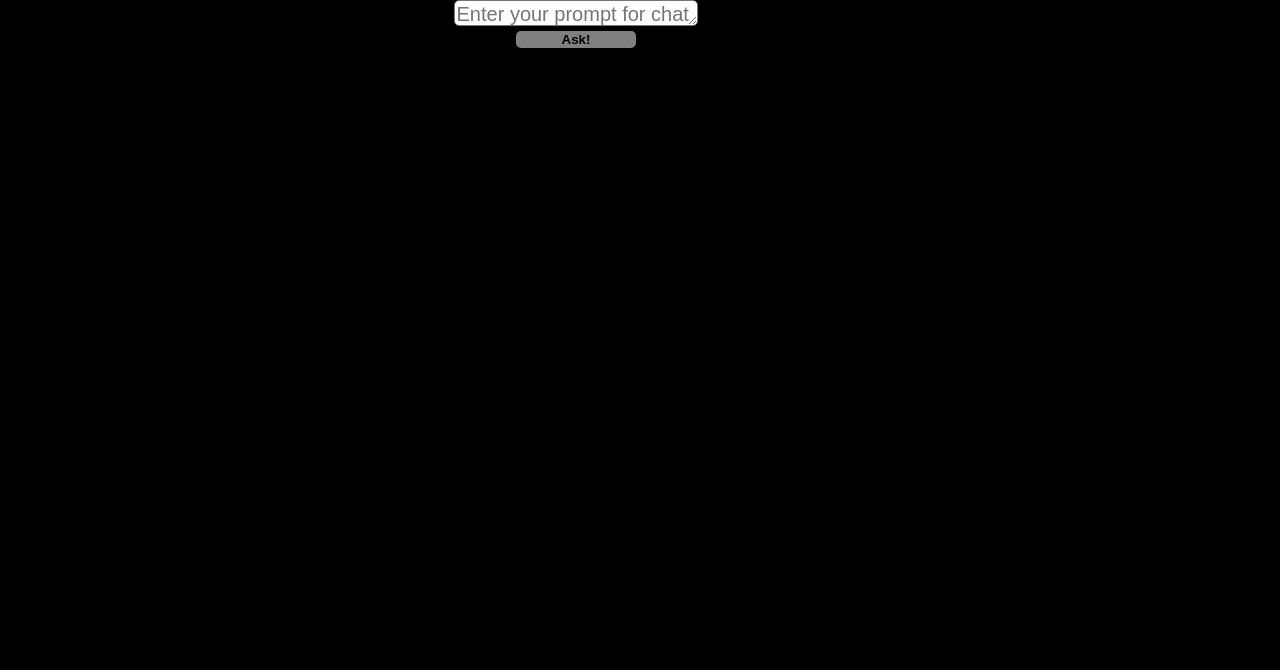
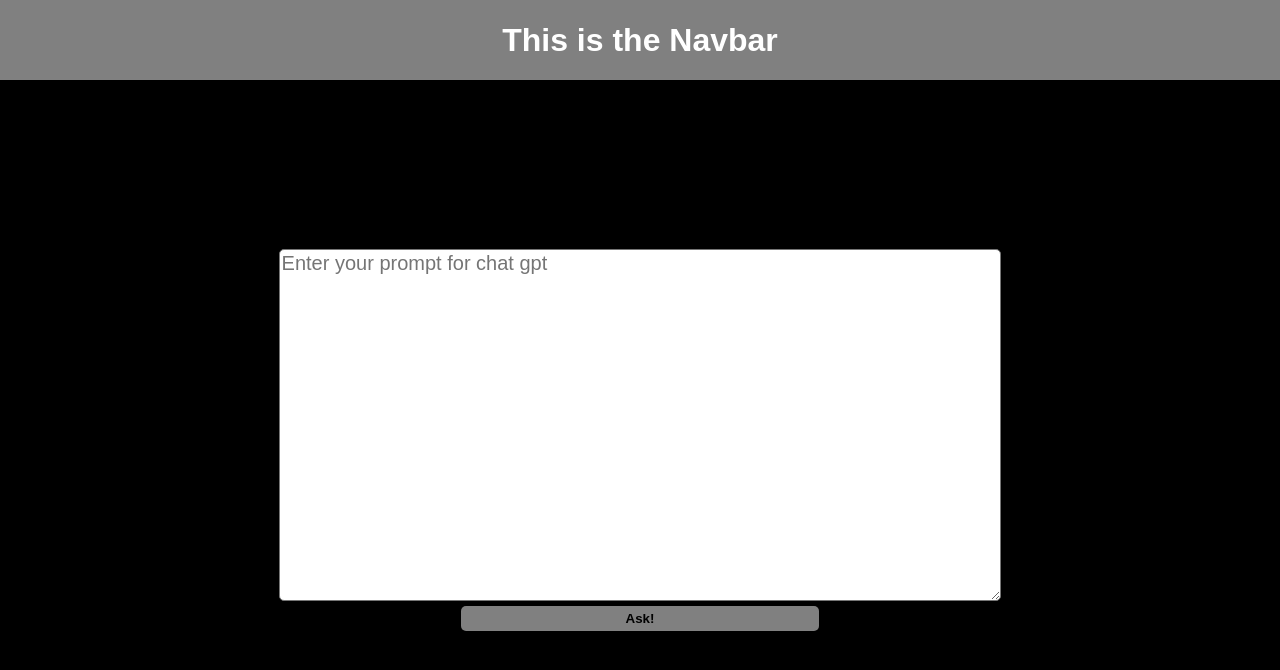
Before and after one commit to aadhikeaswar/disease-management, a React (Create React App) app in the folder diagnosis-app/: page / in a window 1280 px wide. Shown: the top 670 px of the page. Built offline with nearby package versions, Linux system fonts and the light colour scheme.

Commit message:
Header added

```diff
--- a/diagnosis-app/src/App.css
+++ b/diagnosis-app/src/App.css
@@ -3,7 +3,6 @@
   width: 100%;
   text-align: center;
   display: grid;
-  grid-template-columns: 1fr 1fr 1fr;
   grid-template-rows: 10% 90%;
   background: black;
 }
--- a/diagnosis-app/src/App.js
+++ b/diagnosis-app/src/App.js
@@ -1,4 +1,5 @@
 import Askgpt_page from "./pages/Askgpt_page"
+import Header from "./components/HEADER/Header";
 import { useState } from "react";
 import './App.css';
 
@@ -6,8 +7,9 @@ function App() {
   const [Response, setResponse] = useState(null)
   return (
     <div className="App">
-      <div style={{color:"black"}}>Nav</div>
-      <Askgpt_page/>
+
+      <Header/>
+      <Askgpt_page setResponse={e=>setResponse(e)}/>
 
     </div>
   );
--- a/diagnosis-app/src/components/GPT_PROMPT/Gpt_prompt.css
+++ b/diagnosis-app/src/components/GPT_PROMPT/Gpt_prompt.css
@@ -1,3 +1,7 @@
+*{
+    align-self: center;
+    justify-self: center;
+}
 form{
     display: flex;
     flex-direction: column;
--- /dev/null
+++ b/diagnosis-app/src/components/HEADER/Header.css
@@ -0,0 +1,8 @@
+.header{
+    font-family: Arial, Helvetica, sans-serif;
+    justify-self: center;
+    align-self: center;
+    color: white;
+    background: grey;
+    width: 100%;
+}
--- a/diagnosis-app/src/components/HEADER/Header.jsx
+++ b/diagnosis-app/src/components/HEADER/Header.jsx
@@ -0,0 +1,12 @@
+import React from "react";
+import "./Header.css";
+
+function Header() {
+  return (
+    <div className="header">
+      <h1>This is the Navbar</h1>
+    </div>
+  );
+}
+
+export default Header;
```
